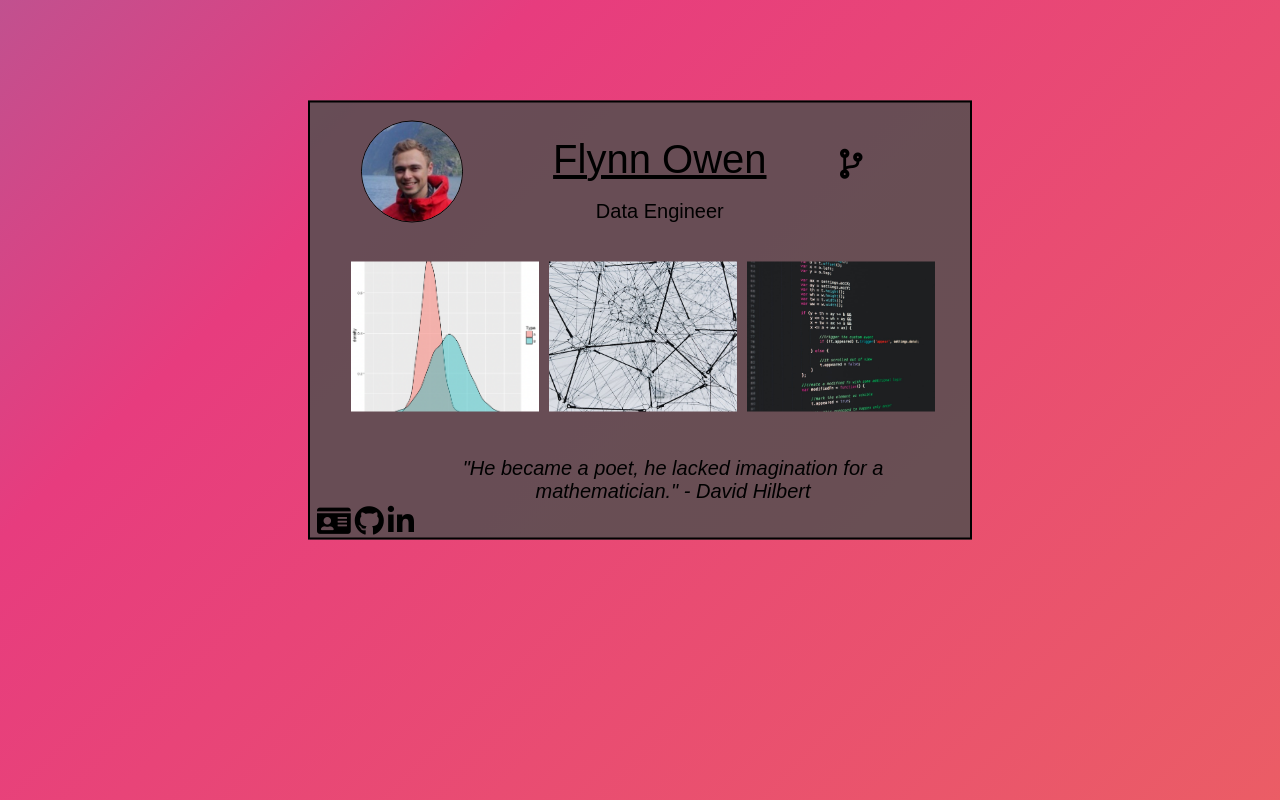
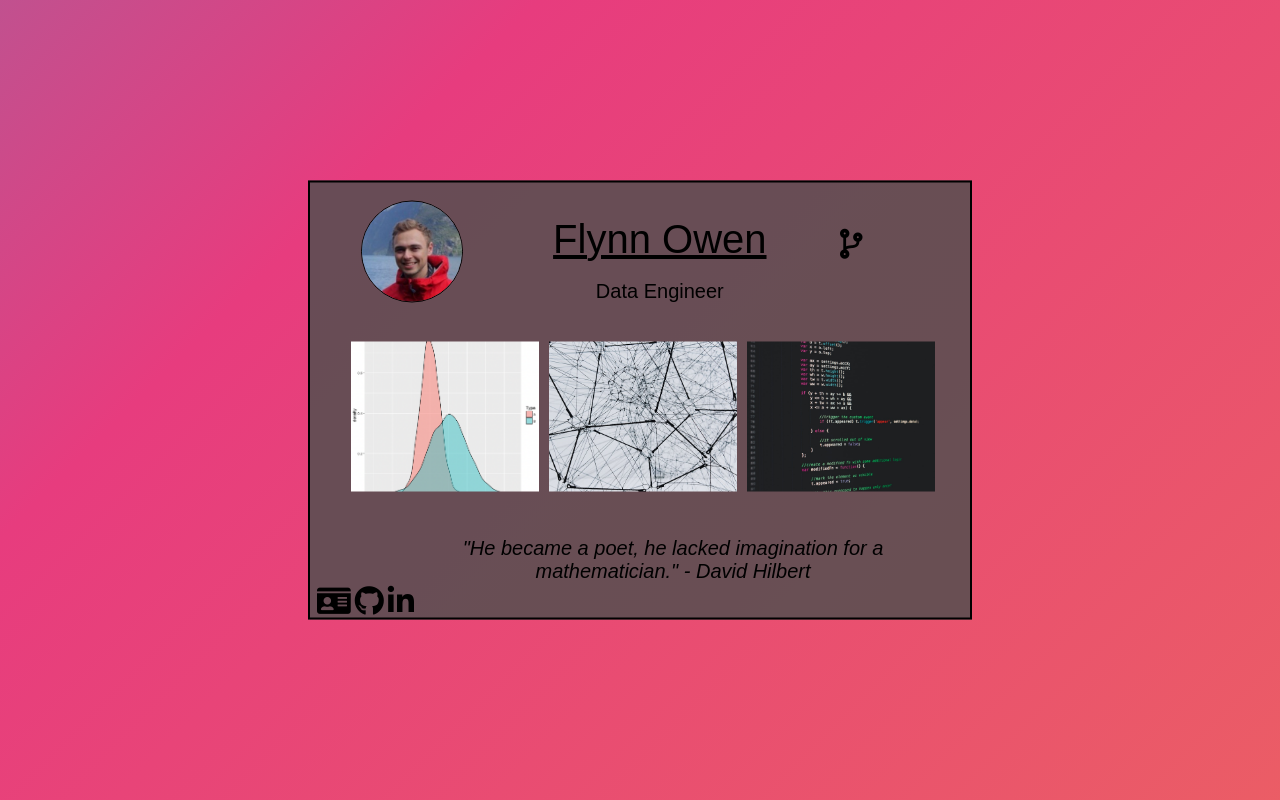
Before and after one commit to FlynnOwen/website-blog, a Flask app: page / in a window 1280 px wide. Run offline with Flask 2, Linux system fonts and the light colour scheme; some libraries are stand-ins or nearby versions.

Commit message:
move profile to 50% top

```diff
--- a/static/main_page.css
+++ b/static/main_page.css
@@ -58,7 +58,7 @@ a:link, i {
   height: 425px;
   width: 650px;
   left: 50%;
-  top: 40%;
+  top: 50%;
   -webkit-transform: translate(-50%, -50%);
   transform: translate(-50%, -50%);
   background: rgba(83, 79, 79, 0.85);
```
